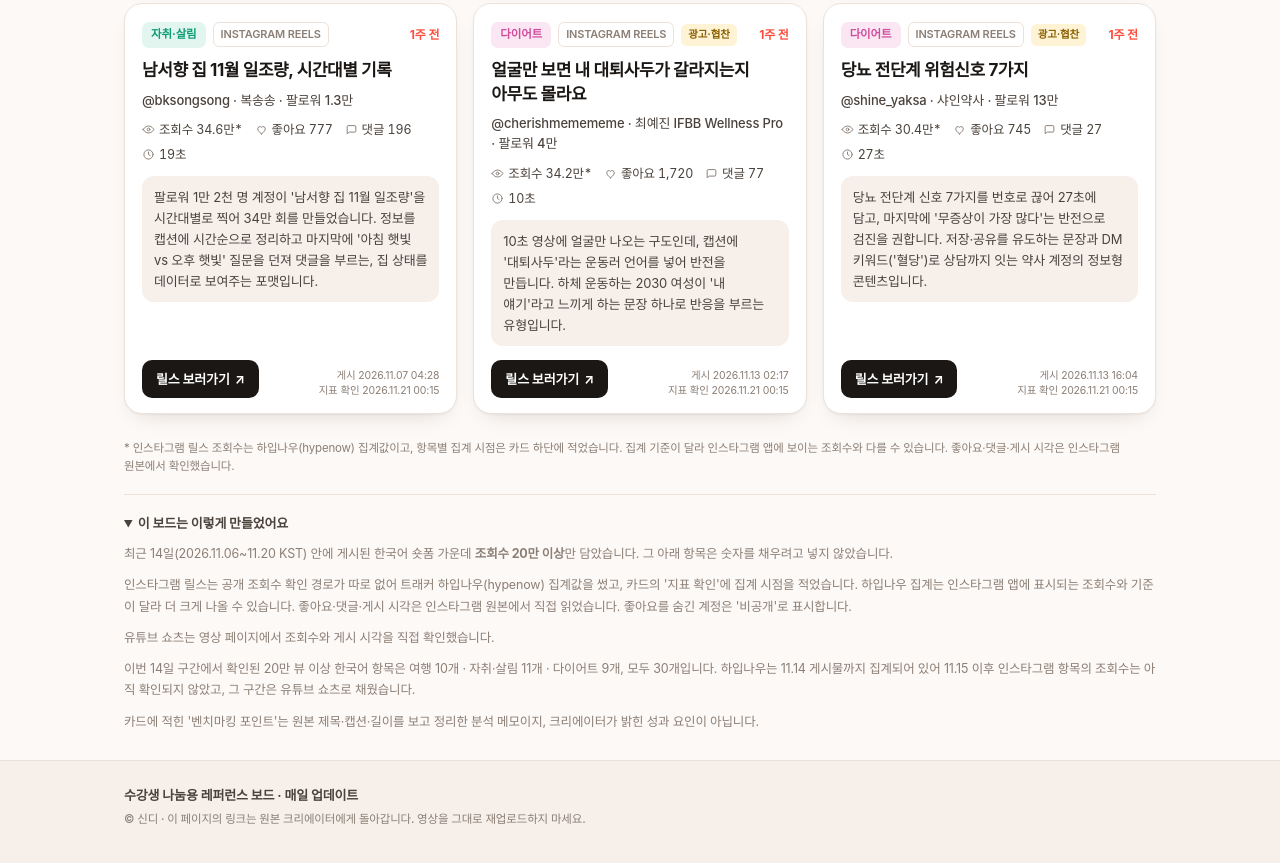
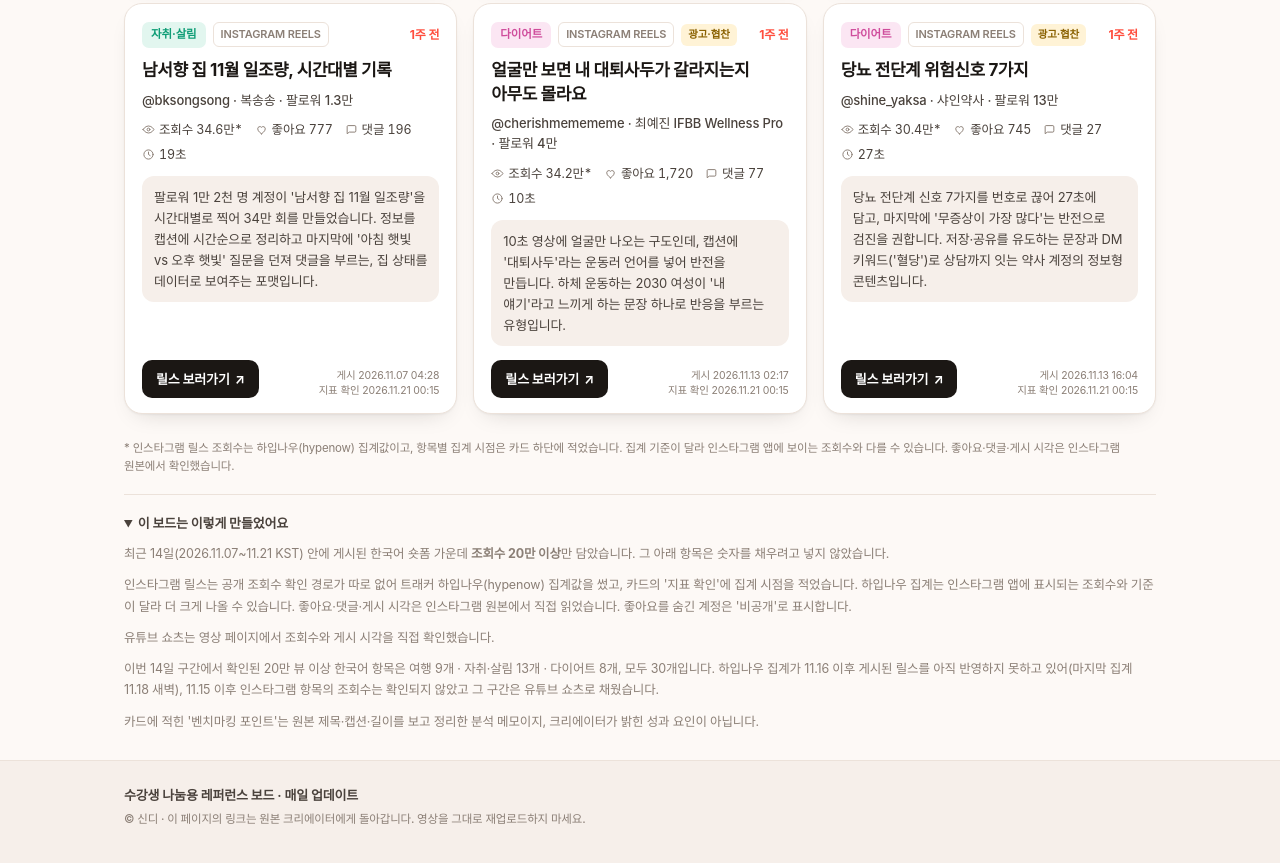
Before and after one commit to cindy954/Cindy-hot-reels-board, a plain HTML site: page index.html in a window 1280 px wide. Shown: the part 4054-4917 px from the top of the page. Drawn offline with Linux system fonts and the light colour scheme; a web font is replaced by a local one.

Commit message:
보드 설명 문구를 11.21 기준(11.7~11.21, 9/13/8)으로 갱신

```diff
--- a/index.html
+++ b/index.html
@@ -72,10 +72,10 @@
       <details open>
         <summary>이 보드는 이렇게 만들었어요</summary>
         <div class="notes-body">
-          <p>최근 14일(2026.11.06~11.20 KST) 안에 게시된 한국어 숏폼 가운데 <strong>조회수 20만 이상</strong>만 담았습니다. 그 아래 항목은 숫자를 채우려고 넣지 않았습니다.</p>
+          <p>최근 14일(2026.11.07~11.21 KST) 안에 게시된 한국어 숏폼 가운데 <strong>조회수 20만 이상</strong>만 담았습니다. 그 아래 항목은 숫자를 채우려고 넣지 않았습니다.</p>
           <p>인스타그램 릴스는 공개 조회수 확인 경로가 따로 없어 트래커 하입나우(hypenow) 집계값을 썼고, 카드의 '지표 확인'에 집계 시점을 적었습니다. 하입나우 집계는 인스타그램 앱에 표시되는 조회수와 기준이 달라 더 크게 나올 수 있습니다. 좋아요·댓글·게시 시각은 인스타그램 원본에서 직접 읽었습니다. 좋아요를 숨긴 계정은 '비공개'로 표시합니다.</p>
           <p>유튜브 쇼츠는 영상 페이지에서 조회수와 게시 시각을 직접 확인했습니다.</p>
-          <p>이번 14일 구간에서 확인된 20만 뷰 이상 한국어 항목은 여행 10개 · 자취·살림 11개 · 다이어트 9개, 모두 30개입니다. 하입나우는 11.14 게시물까지 집계되어 있어 11.15 이후 인스타그램 항목의 조회수는 아직 확인되지 않았고, 그 구간은 유튜브 쇼츠로 채웠습니다.</p>
+          <p>이번 14일 구간에서 확인된 20만 뷰 이상 한국어 항목은 여행 9개 · 자취·살림 13개 · 다이어트 8개, 모두 30개입니다. 하입나우 집계가 11.16 이후 게시된 릴스를 아직 반영하지 못하고 있어(마지막 집계 11.18 새벽), 11.15 이후 인스타그램 항목의 조회수는 확인되지 않았고 그 구간은 유튜브 쇼츠로 채웠습니다.</p>
           <p>카드에 적힌 '벤치마킹 포인트'는 원본 제목·캡션·길이를 보고 정리한 분석 메모이지, 크리에이터가 밝힌 성과 요인이 아닙니다.</p>
         </div>
       </details>
```
